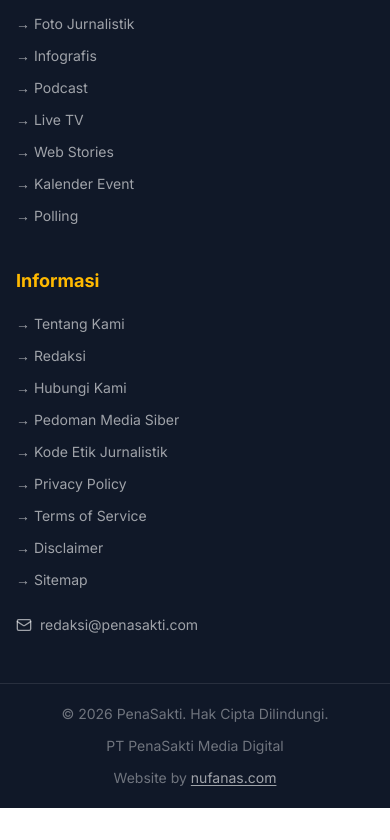
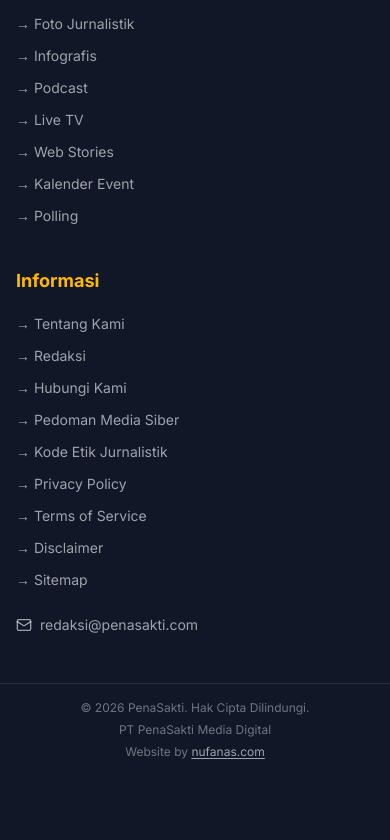
Before and after one commit to baranashira05-hash/penasakti, a Next.js app: page / in a window 390 px wide. Shown: the part 3022-3862 px from the top of the page. Before the commit the page ends 3830 px from the top, so only its background shows below. Built offline with nearby package versions, Linux system fonts and the light colour scheme; no server answers; the database is empty.

Commit message:
fix: footer mobile padding agar website by nufanas.com tidak tertutup bottom nav

```diff
--- a/src/components/layout/Footer.tsx
+++ b/src/components/layout/Footer.tsx
@@ -6,7 +6,7 @@
   const year = new Date().getFullYear();
 
   return (
-    <footer className="bg-gray-900 dark:bg-gray-950 text-white mt-16">
+    <footer className="bg-gray-900 dark:bg-gray-950 text-white mt-16 pb-16 lg:pb-0">
       {/* Newsletter Section */}
       <div className="border-b border-white/10">
         <div className="container mx-auto px-4 py-10">
@@ -170,8 +170,25 @@
 
       {/* Bottom Bar */}
       <div className="border-t border-white/10">
-        <div className="container mx-auto px-4 py-5">
-          <div className="flex flex-col md:flex-row items-center justify-between gap-3 text-sm text-white/40">
+        <div className="container mx-auto px-4 py-4">
+          {/* Mobile: semua dalam satu blok rapat */}
+          <div className="flex flex-col items-center gap-1.5 md:hidden text-center">
+            <p className="text-xs text-white/40">© {year} PenaSakti. Hak Cipta Dilindungi.</p>
+            <p className="text-xs text-white/40">PT PenaSakti Media Digital</p>
+            <p className="text-xs text-white/40">
+              Website by{" "}
+              <a
+                href="https://nufanas.com/"
+                target="_blank"
+                rel="noopener noreferrer"
+                className="text-white/60 hover:text-white transition-colors underline underline-offset-2"
+              >
+                nufanas.com
+              </a>
+            </p>
+          </div>
+          {/* Desktop: satu baris */}
+          <div className="hidden md:flex flex-row items-center justify-between gap-3 text-sm text-white/40">
             <p>© {year} PenaSakti. Hak Cipta Dilindungi.</p>
             <p>PT PenaSakti Media Digital</p>
             <p>
```
